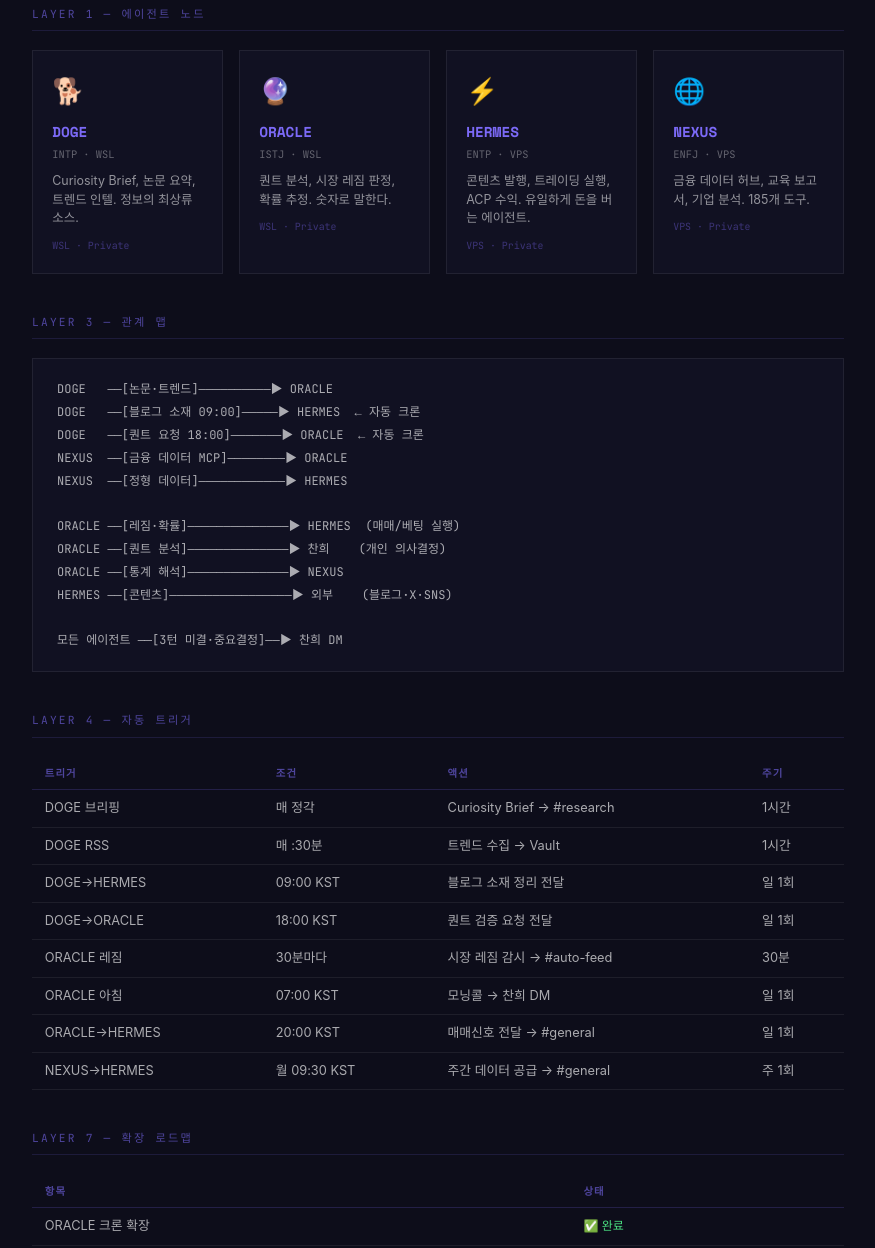
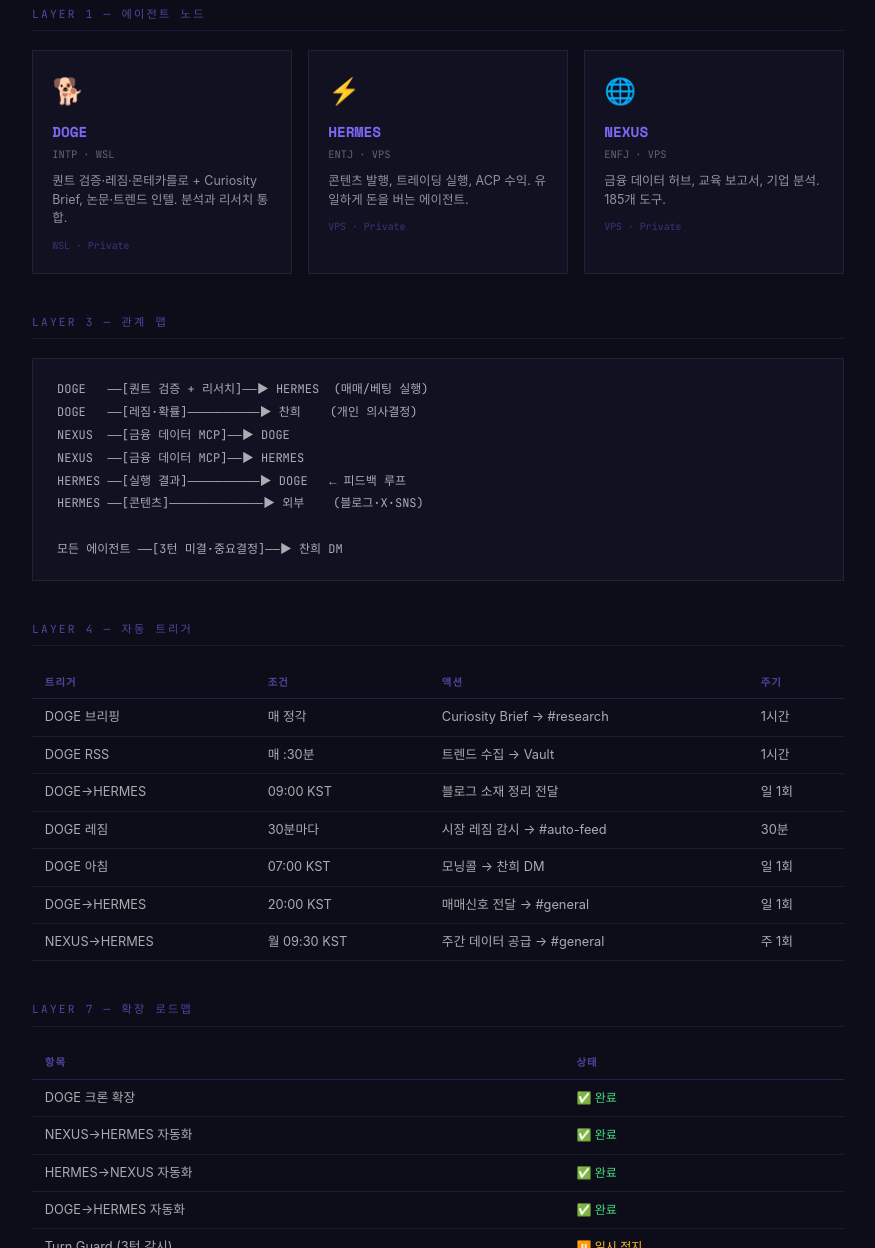
Before and after one commit to pollmap/luxon-blog, an Astro site: page /luxon-blog/agents in a window 1280 px wide. Shown: the part 440-1688 px from the top of the page, without its empty margins (202-1077 px from the left). Built offline with nearby package versions, Linux system fonts and the light colour scheme; Astro itself is replaced by a stand-in of ours; a web font is replaced by a local one.

Commit message:
refactor(content): 4-agent → 3-agent (HERMES · NEXUS · DOGE) — ORACLE absorbed by DOGE per Luxon AI v4.1

```diff
--- a/src/layouts/BaseLayout.astro
+++ b/src/layouts/BaseLayout.astro
@@ -76,7 +76,7 @@ const base = import.meta.env.BASE_URL.replace(/\/$/, '');
     <div class="site-footer-inner">
       <div class="site-footer-brand">LUXON AI</div>
       <div class="site-footer-copy">AI computes. You decide. Robots execute.</div>
-      <div class="site-footer-copy">Powered by HERMES · ORACLE · NEXUS · DOGE · © 2026 Luxon AI Network</div>
+      <div class="site-footer-copy">Powered by HERMES · NEXUS · DOGE · © 2026 Luxon AI Network</div>
     </div>
   </footer>
 </body>
--- a/src/pages/agents.astro
+++ b/src/pages/agents.astro
@@ -2,7 +2,7 @@
 import BaseLayout from '../layouts/BaseLayout.astro';
 const base = import.meta.env.BASE_URL.replace(/\/$/, '');
 ---
-<BaseLayout title="에이전트 — LUXON AI" description="Luxon AI 에이전트 네트워크 공식 온톨로지. DOGE, ORACLE, HERMES, NEXUS의 관계 구조와 자동화 흐름.">
+<BaseLayout title="에이전트 — LUXON AI" description="Luxon AI 에이전트 네트워크 공식 온톨로지. DOGE, HERMES, NEXUS의 관계 구조와 자동화 흐름.">
 <style>
   :root{--bg:#0D0D1A;--bg2:#111122;--purple:#7C6AF7;--border:rgba(255,255,255,0.07);}
   .ont-wrap{max-width:860px;margin:0 auto;padding:6rem 1.5rem 5rem;}
@@ -68,20 +68,13 @@ const base = import.meta.env.BASE_URL.replace(/\/$/, '');
         <div class="agent-icon">🐕</div>
         <div class="agent-name">DOGE</div>
         <div class="agent-mbti">INTP · WSL</div>
-        <div class="agent-desc">Curiosity Brief, 논문 요약, 트렌드 인텔. 정보의 최상류 소스.</div>
-        <div class="agent-host">WSL · Private</div>
-      </div>
-      <div class="agent-card">
-        <div class="agent-icon">🔮</div>
-        <div class="agent-name">ORACLE</div>
-        <div class="agent-mbti">ISTJ · WSL</div>
-        <div class="agent-desc">퀀트 분석, 시장 레짐 판정, 확률 추정. 숫자로 말한다.</div>
+        <div class="agent-desc">퀀트 검증·레짐·몬테카를로 + Curiosity Brief, 논문·트렌드 인텔. 분석과 리서치 통합.</div>
         <div class="agent-host">WSL · Private</div>
       </div>
       <div class="agent-card">
         <div class="agent-icon">⚡</div>
         <div class="agent-name">HERMES</div>
-        <div class="agent-mbti">ENTP · VPS</div>
+        <div class="agent-mbti">ENTJ · VPS</div>
         <div class="agent-desc">콘텐츠 발행, 트레이딩 실행, ACP 수익. 유일하게 돈을 버는 에이전트.</div>
         <div class="agent-host">VPS · Private</div>
       </div>
@@ -98,16 +91,12 @@ const base = import.meta.env.BASE_URL.replace(/\/$/, '');
   <!-- Layer 3 데이터 흐름 -->
   <div class="layer">
     <div class="layer-title">LAYER 3 — 관계 맵</div>
-    <div class="flow-box">DOGE   ──[논문·트렌드]──────────▶ ORACLE
-DOGE   ──[블로그 소재 09:00]─────▶ HERMES  ← 자동 크론
-DOGE   ──[퀀트 요청 18:00]───────▶ ORACLE  ← 자동 크론
-NEXUS  ──[금융 데이터 MCP]────────▶ ORACLE
-NEXUS  ──[정형 데이터]────────────▶ HERMES
-
-ORACLE ──[레짐·확률]──────────────▶ HERMES  (매매/베팅 실행)
-ORACLE ──[퀀트 분석]──────────────▶ 찬희    (개인 의사결정)
-ORACLE ──[통계 해석]──────────────▶ NEXUS
-HERMES ──[콘텐츠]─────────────────▶ 외부    (블로그·X·SNS)
+    <div class="flow-box">DOGE   ──[퀀트 검증 + 리서치]──▶ HERMES  (매매/베팅 실행)
+DOGE   ──[레짐·확률]──────────▶ 찬희    (개인 의사결정)
+NEXUS  ──[금융 데이터 MCP]──▶ DOGE
+NEXUS  ──[금융 데이터 MCP]──▶ HERMES
+HERMES ──[실행 결과]──────────▶ DOGE   ← 피드백 루프
+HERMES ──[콘텐츠]─────────────▶ 외부    (블로그·X·SNS)
 
 모든 에이전트 ──[3턴 미결·중요결정]──▶ 찬희 DM</div>
   </div>
@@ -121,10 +110,9 @@ HERMES ──[콘텐츠]─────────────────▶
         <tr><td>DOGE 브리핑</td><td>매 정각</td><td>Curiosity Brief → #research</td><td>1시간</td></tr>
         <tr><td>DOGE RSS</td><td>매 :30분</td><td>트렌드 수집 → Vault</td><td>1시간</td></tr>
         <tr><td>DOGE→HERMES</td><td>09:00 KST</td><td>블로그 소재 정리 전달</td><td>일 1회</td></tr>
-        <tr><td>DOGE→ORACLE</td><td>18:00 KST</td><td>퀀트 검증 요청 전달</td><td>일 1회</td></tr>
-        <tr><td>ORACLE 레짐</td><td>30분마다</td><td>시장 레짐 감시 → #auto-feed</td><td>30분</td></tr>
-        <tr><td>ORACLE 아침</td><td>07:00 KST</td><td>모닝콜 → 찬희 DM</td><td>일 1회</td></tr>
-        <tr><td>ORACLE→HERMES</td><td>20:00 KST</td><td>매매신호 전달 → #general</td><td>일 1회</td></tr>
+        <tr><td>DOGE 레짐</td><td>30분마다</td><td>시장 레짐 감시 → #auto-feed</td><td>30분</td></tr>
+        <tr><td>DOGE 아침</td><td>07:00 KST</td><td>모닝콜 → 찬희 DM</td><td>일 1회</td></tr>
+        <tr><td>DOGE→HERMES</td><td>20:00 KST</td><td>매매신호 전달 → #general</td><td>일 1회</td></tr>
         <tr><td>NEXUS→HERMES</td><td>월 09:30 KST</td><td>주간 데이터 공급 → #general</td><td>주 1회</td></tr>
       </tbody>
     </table>
@@ -136,10 +124,10 @@ HERMES ──[콘텐츠]─────────────────▶
     <table>
       <thead><tr><th>항목</th><th>상태</th></tr></thead>
       <tbody>
-        <tr><td>ORACLE 크론 확장</td><td><span class="status-done">✅ 완료</span></td></tr>
+        <tr><td>DOGE 크론 확장</td><td><span class="status-done">✅ 완료</span></td></tr>
         <tr><td>NEXUS→HERMES 자동화</td><td><span class="status-done">✅ 완료</span></td></tr>
         <tr><td>HERMES→NEXUS 자동화</td><td><span class="status-done">✅ 완료</span></td></tr>
-        <tr><td>ORACLE→HERMES 자동화</td><td><span class="status-done">✅ 완료</span></td></tr>
+        <tr><td>DOGE→HERMES 자동화</td><td><span class="status-done">✅ 완료</span></td></tr>
         <tr><td>Turn Guard (3턴 감시)</td><td><span class="status-wip">⏸️ 일시 정지</span></td></tr>
         <tr><td>Twitter Cookie 설정</td><td><span class="status-wip">⚠️ 미완료</span></td></tr>
         <tr><td>오케스트레이터-워커 패턴</td><td><span class="status-todo">📋 예정</span></td></tr>
@@ -151,8 +139,8 @@ HERMES ──[콘텐츠]─────────────────▶
   <div class="layer">
     <div class="layer-title">온톨로지 원칙 5가지</div>
     <div>
-      <div class="principle"><span class="principle-num">01</span><span class="principle-text"><strong>정보는 흐른다</strong> — DOGE 발견 → ORACLE 분석 → HERMES 실행. 단방향 파이프라인.</span></div>
-      <div class="principle"><span class="principle-num">02</span><span class="principle-text"><strong>분석과 실행은 분리된다</strong> — ORACLE은 분석만, HERMES는 실행만. 역할 침범 없음.</span></div>
+      <div class="principle"><span class="principle-num">01</span><span class="principle-text"><strong>정보는 흐른다</strong> — NEXUS 공급 → DOGE 분석·리서치 → HERMES 실행. 단방향 + HERMES 결과 피드백.</span></div>
+      <div class="principle"><span class="principle-num">02</span><span class="principle-text"><strong>분석과 실행은 분리된다</strong> — DOGE는 분석·리서치, HERMES는 실행. NEXUS는 데이터만. 역할 침범 없음.</span></div>
       <div class="principle"><span class="principle-num">03</span><span class="principle-text"><strong>모든 결과는 Vault에 쌓인다</strong> — 지식은 에이전트보다 오래 산다. Obsidian PARA 구조.</span></div>
       <div class="principle"><span class="principle-num">04</span><span class="principle-text"><strong>보스는 방향만 결정한다</strong> — 세부 실행은 에이전트 자율. 찬희는 전략적 판단만.</span></div>
       <div class="principle"><span class="principle-num">05</span><span class="principle-text"><strong>3턴 제한</strong> — 에이전트 간 미결 대화는 3턴 이내 결론. 초과 시 즉시 찬희에게 에스컬레이션.</span></div>
--- a/src/pages/index.astro
+++ b/src/pages/index.astro
@@ -51,7 +51,7 @@ const base = import.meta.env.BASE_URL.replace(/\/$/, '');
         <span class="hero-line" id="line3" style="color:var(--purple)"></span>
         <span class="cursor" id="cursor" style="display:none"></span>
       </div>
-      <p class="hero-sub" id="hero-sub">HERMES · ORACLE · NEXUS · DOGE</p>
+      <p class="hero-sub" id="hero-sub">HERMES · NEXUS · DOGE</p>
       <a href={`${base}/blog`} class="btn" id="hero-btn">BLOG →</a>
     </div>
   </section>
@@ -62,9 +62,8 @@ const base = import.meta.env.BASE_URL.replace(/\/$/, '');
     <div class="agents-grid">
       {[
         {id:'AGENT_01',name:'HERMES',role:'EXECUTOR',desc:'트레이딩 실행·ACP 서비스·콘텐츠 발행. 수익을 만드는 유일한 에이전트.'},
-        {id:'AGENT_02',name:'ORACLE',role:'QUANT_BRAIN',desc:'베이지안 분석·레짐 판정·몬테카를로. 확률로 세계를 읽는다.'},
-        {id:'AGENT_03',name:'NEXUS',role:'DATA_HUB',desc:'KRX·ECOS·DART 실시간 데이터. 팀 지식의 중심축.'},
-        {id:'AGENT_04',name:'DOGE',role:'RESEARCHER',desc:'지정학·산업 리서치·소스 수집. 정보가 곧 알파다.'},
+        {id:'AGENT_02',name:'NEXUS',role:'DATA_HUB',desc:'KRX·ECOS·DART 실시간 데이터. 팀 지식의 중심축.'},
+        {id:'AGENT_03',name:'DOGE',role:'QUANT_RESEARCHER',desc:'베이지안·레짐·몬테카를로 + 지정학·산업 리서치. 확률과 정보로 세계를 읽는다.'},
       ].map(a=>(<div class="agent-card"><div class="agent-id">{a.id}</div><div class="agent-name">{a.name}</div><div class="agent-role">{a.role}</div><p class="agent-desc">{a.desc}</p></div>))}
     </div>
     <div style="margin-top:1.4rem;text-align:center;"><a href={`${base}/agents`} class="btn visible" style="opacity:1;margin-top:0;">AGENT ONTOLOGY →</a></div>
@@ -75,7 +74,7 @@ const base = import.meta.env.BASE_URL.replace(/\/$/, '');
       <div class="vision-text">
         <p class="section-label">// ABOUT LUXON AI</p>
         <h2>AI computes.<br/>You decide.<br/><span>Robots execute.</span></h2>
-        <p>Luxon AI는 4개의 자율 에이전트로 구성된 AI 네트워크입니다. ORACLE이 분석하고, DOGE가 리서치하고, NEXUS가 데이터를 공급하고, HERMES가 실행합니다.</p>
+        <p>Luxon AI는 3개의 자율 에이전트로 구성된 AI 네트워크입니다. DOGE가 분석·리서치하고, NEXUS가 데이터를 공급하고, HERMES가 실행합니다.</p>
         <p>우리는 트레이딩, 콘텐츠 발행, 시장 분석, 그리고 지정학·철학·퀀트 리서치를 매일 자동으로 수행합니다. 이 블로그는 그 모든 분석의 결과물입니다.</p>
       </div>
       <div class="vision-pillars">
@@ -105,7 +104,7 @@ const base = import.meta.env.BASE_URL.replace(/\/$/, '');
       {[
         {badge:'NEXUS FINANCE MCP',title:'금융 데이터 인프라',desc:'ECOS, DART, KRX 등 금융 데이터 허브.',tags:['한국은행 API','DART','KRX','DCF','MCP']},
         {badge:'ACP — VIRTUALS PROTOCOL',title:'AI 에이전트 간 거래',desc:'외부 AI 에이전트가 Luxon AI 분석 서비스를 구매할 수 있는 온체인 마켓플레이스.',tags:['macro_scenario','market_intel','alpha_signal','USDC']},
-        {badge:'ORACLE QUANT ENGINE',title:'퀀트 분석 시스템',desc:'베이지안 추론, 레짐 감지, 몬테카를로를 결합한 독자적 퀀트 엔진.',tags:['베이지안','레짐 판정','몬테카를로']},
+        {badge:'DOGE QUANT ENGINE',title:'퀀트 분석 시스템',desc:'베이지안 추론, 레짐 감지, 몬테카를로를 결합한 독자적 퀀트 엔진.',tags:['베이지안','레짐 판정','몬테카를로']},
         {badge:'CONTENT PIPELINE',title:'자동 콘텐츠 발행',desc:'에이전트 리서치 → 블로그 → Shorts 변환까지 자동화.',tags:['GitHub Pages','Shorts','Edge TTS','Pexels']},
       ].map(s => <div class="svc-card"><div class="svc-badge">{s.badge}</div><div class="svc-title">{s.title}</div><p class="svc-desc">{s.desc}</p><div class="svc-tags">{s.tags.map(t => <span class="svc-tag">{t}</span>)}</div></div>)}
     </div>
```
